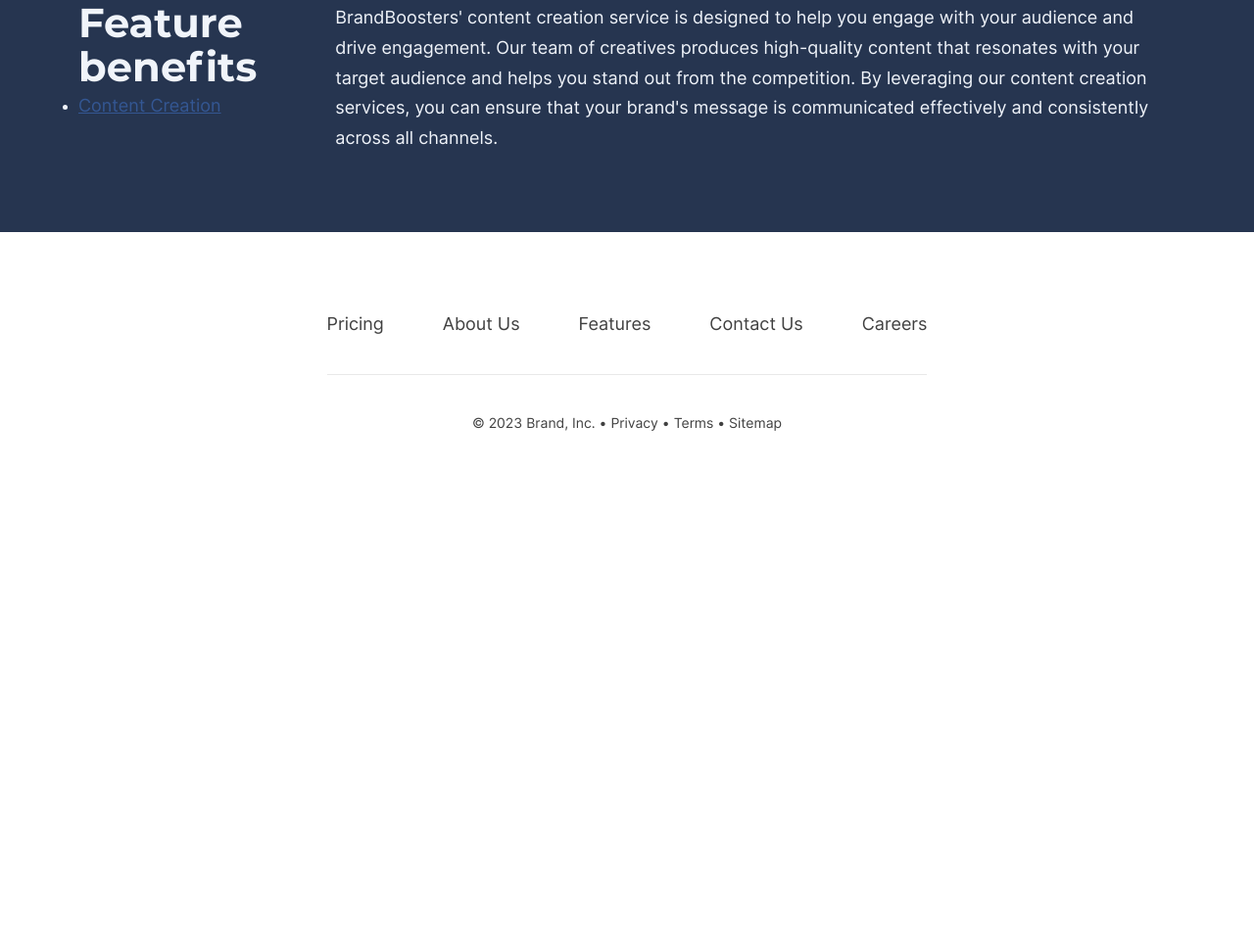
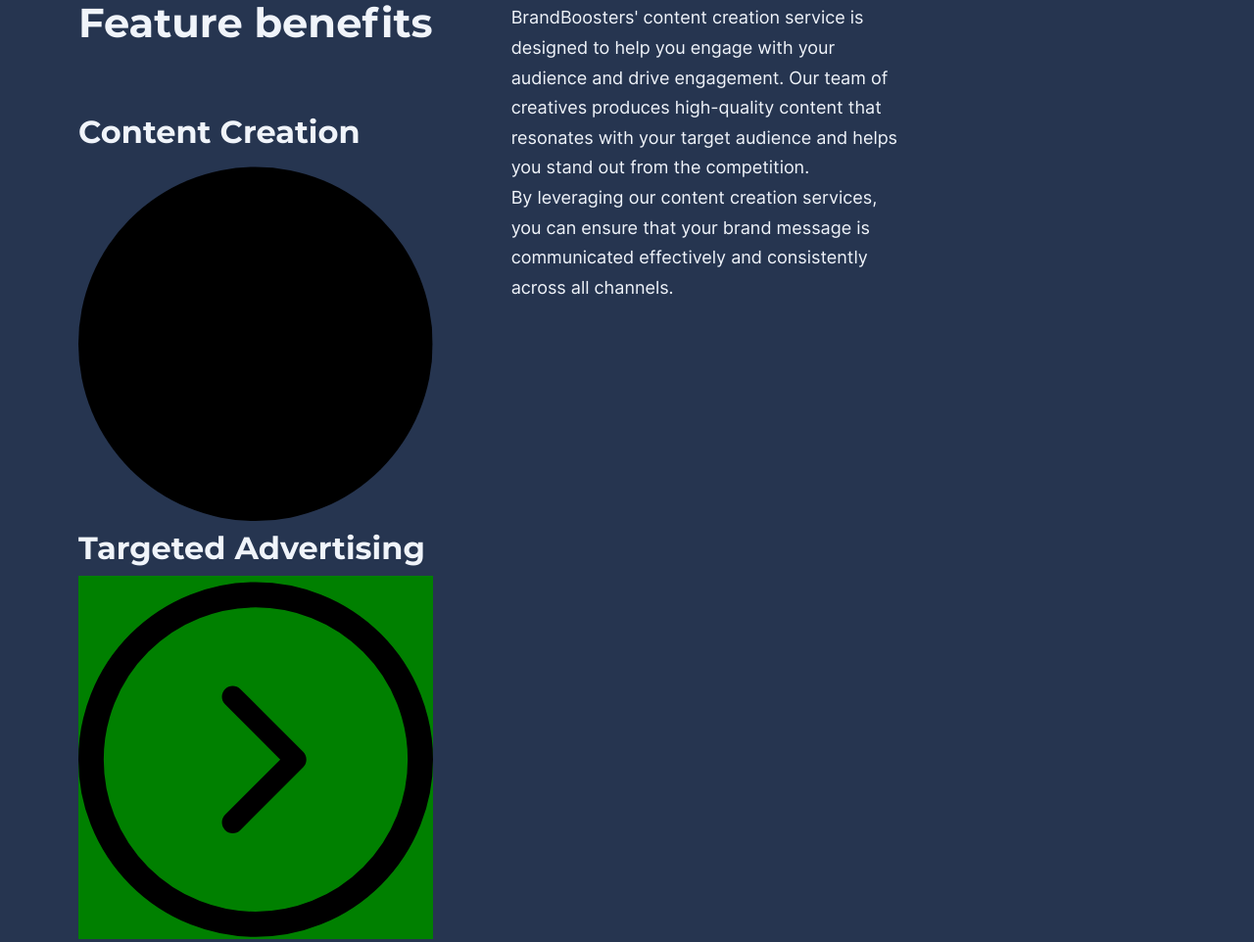
Before and after one commit to ElBrewster/brandy, a website built with Vite: page about-us.html in a window 1280 px wide. Shown: the part 1554-2516 px from the top of the page at 98% size. Before the commit the page ends 2082 px from the top, so only its background shows below. Built offline with nearby package versions, Linux system fonts and the light colour scheme; some packages are replaced by stand-ins of ours; files whose address does not match are found by name.

Commit message:
Quick save

```diff
--- a/about-us.html
+++ b/about-us.html
@@ -49,21 +49,24 @@
 
       <section class="section segment-inverse">
         <div class="container segment-inverse__spacing" data-type="wide">
-            <div class="segment-inverse__list">
+            <div class="segment-inverse__spacing__left">
                 <h3 class="heading-2">Feature benefits</h3>
-                <div>
-                    <ul>
-                        <li>
-                            <a href="#">
-                                <h4>Content Creation</h4>
-                            </a>
-                        </li>
-                    </ul>
+                <div class="list-container">
+                    <p>Content Creation</p>
+                    <svg class="checked-full" viewBox="0 0 42 43">
+                        <use xlink:href="#checkedActive"></use>
+                    </svg>
+                    <p>Targeted Advertising</p>
+                    <img class="checkmark-empty" src="./public/assets/cirlce-right-arrow-stroke.svg" alt="a circle outline with a checkmark in the middle">
+                    <p>Social Media</p>
+                    <img src="./public/assets/cirlce-right-arrow-stroke.svg" alt="a circle outline with a checkmark in the middle">
+                    <p>Analytics</p>
+                    <img src="./public/assets/cirlce-right-arrow-stroke.svg" alt="a circle outline with a checkmark in the middle">
                 </div>
             </div>
-            <div>
-                <p>BrandBoosters' content creation service is designed to help you engage with your audience and drive engagement. Our team of creatives produces high-quality content that resonates with your target audience and helps you stand out from the competition.
-                    By leveraging our content creation services, you can ensure that your brand's message is communicated effectively and consistently across all channels.</p>
+            <div class="segment-inverse__spacing__right">
+                <p>BrandBoosters' content creation service is designed to help you engage with your audience and drive engagement. Our team of creatives produces high-quality content that resonates with your target audience and helps you stand out from the competition.</p>
+                <p>By leveraging our content creation services, you can ensure that your brand message is communicated effectively and consistently across all channels.</p>
             </div>
         </div>
       </section>
@@ -94,6 +97,13 @@
         </symbol>
       </svg>
 
+      <svg xmlns="http://www.w3.org/2000/svg" width="0" height="0" style="display: none;">
+        <symbol xmlns="http://www.w3.org/2000/svg" viewBox="0 0 42 43" id="checkedActive">
+            <circle cx="21" cy="21.7498" r="21" />
+            <path fill-rule="evenodd" clip-rule="evenodd" fill="transparent" d="M17.3749 13.4047C17.8748 12.9048 18.6852 12.9048 19.1851 13.4047L26.6251 20.8447C27.125 21.3446 27.125 22.155 26.6251 22.6549L19.1851 30.0949C18.6852 30.5948 17.8748 30.5948 17.3749 30.0949C16.875 29.595 16.875 28.7846 17.3749 28.2847L23.9098 21.7498L17.3749 15.2149C16.875 14.715 16.875 13.9046 17.3749 13.4047Z" />
+        </symbol>
+      </svg>
+
       <script type="module" src="/src/main.ts"></script>
 </body>
 </html>
--- a/src/sass/components/_logo.scss
+++ b/src/sass/components/_logo.scss
@@ -4,3 +4,8 @@
     fill: $logo-fill-default;
     max-width: $logo-size-default;
 }
+
+// .checked-full {
+
+//     fill: $logo-fill-default;
+// }
--- a/src/sass/components/_segment.scss
+++ b/src/sass/components/_segment.scss
@@ -37,9 +37,30 @@
         display: flex;
         gap: $segment-flex-gap;
 
-        &__list {
+        &__left {
             display: flex;
+            flex-direction: column;
+            flex-basis: 1;
             gap: $flex-group-gap;
+
+            .list-container {
+                display: flex;
+                flex-direction: column;
+                font-family: $font-family-accent;
+                font-size: $segment-list-font-size;
+
+                .checkmark-empty {
+                    background-color: green;
+                    stroke: white;
+                }
+            }
+
+        }
+
+        &__right {
+            display:block;
+            font-family: $font-family-base;
+            width: 400px;
         }
     }
 }
```
